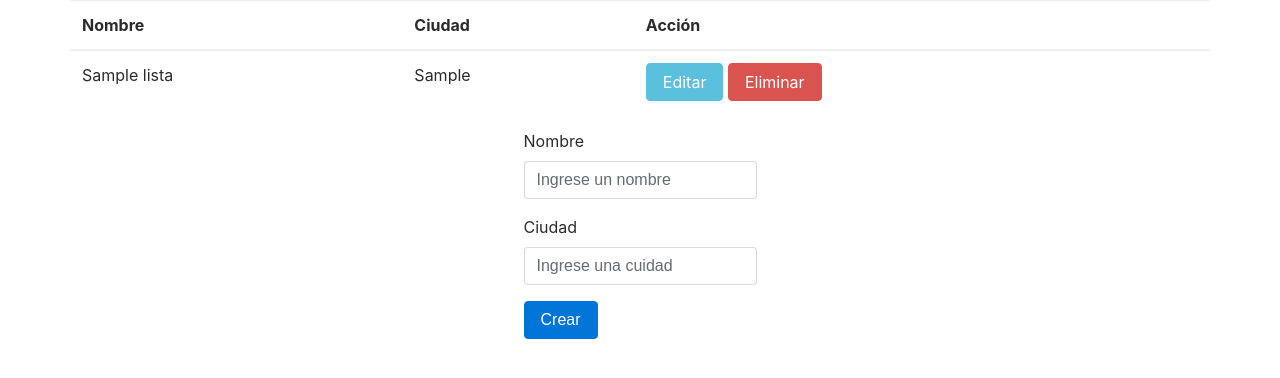
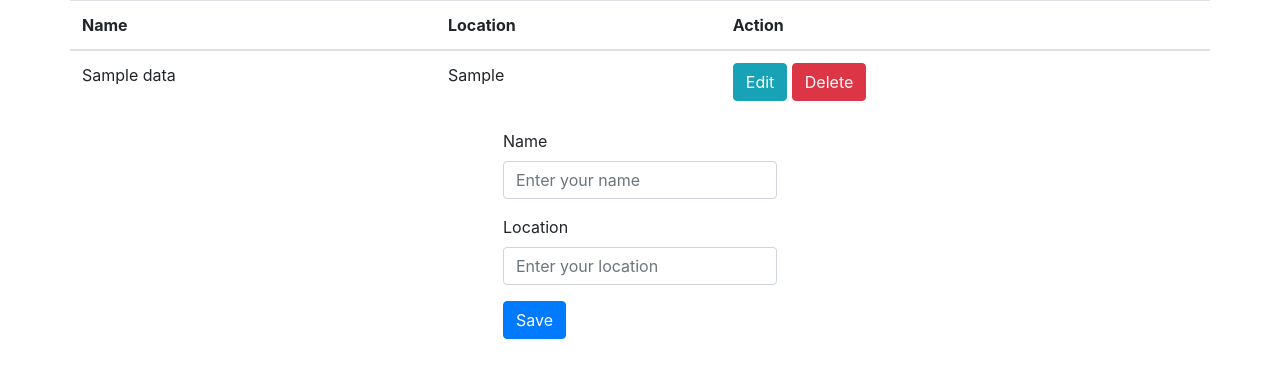
Before and after one commit to MrSairus/TodoList, a PHP site: page / in a window 1280 px wide. Shown: the top 378 px of the page. Run offline with PHP 8.4, Linux system fonts and the light colour scheme; tables that the repository leaves empty or names only in its code hold one stand-in row (values such as "Sample post"); data that the repository does not hold is empty; some libraries are stand-ins or nearby versions.

Commit message:
Se corrigieron todos los errores, ademas de hacer la conexión de los registros en phpmyadmin

```diff
--- a/index.php
+++ b/index.php
@@ -4,13 +4,13 @@
     <meta charset="UTF-8">
     <meta http-equiv="X-UA-Compatible" content="IE=edge">
     <meta name="viewport" content="width=device-width, initial-scale=1.0">
-    <title>TodoList</title>
-    <script src="https://code.jquery.com/jquery-2.1.3.min.js"></script>
-    <link rel="stylesheet" href="https://maxcdn.bootstrapcdn.com/bootstrap/4.0.0-beta.3/css/bootstrap.min.css">
-    <script src="https://maxcdn.bootstrapcdn.com/bootstrap/4.0.0-beta.3/js/bootstrap.min.js" integrity="sha384"></script>
+    <title>ToDoList2</title>
+    <script>"https://code.jquery.com/jquery-3.3.1.slim.min.js"</script>
+    <link rel="stylesheet" href="https://stackpath.bootstrapcdn.com/bootstrap/4.1.3/css/bootstrap.min.css" integrity="sha384-MCw98/SFnGE8fJT3GXwEOngsV7Zt27NXFoaoApmYm81iuXoPkFOJwJ8ERdknLPMO" crossorigin="anonymous">
+    <script href="https://maxcdn.bootstrapcdn.com/bootstrap/4.0.0/css/bootstrap.min.css" integrity="sha384-Gn5384xqQ1aoWXA+058RXPxPg6fy4IWvTNh0E263XmFcJlSAwiGgFAW/dAiS6JXm" crossorigin="anonymous"></script>
 </head>
 <body>
-    <?php require_once 'proceso.php'; ?>
+    <?php require_once 'process.php'; ?>
 
     <?php
 
@@ -26,63 +26,64 @@
     <?php endif ?>
     <div class="container">
     <?php
-    $mysqli = new mysqli('localhost','root','','BD_TODOLIST') or die(mysqli_error($mysqli));
-    $result = $mysqli -> query("SELECT * FROM LISTA") or die($mysqli->error);
+        $mysqli = new mysqli('localhost', 'root', '', 'crud') or die(mysqli_error($mysqli));
+        $result = $mysqli->query("SELECT * FROM data") or die($mysqli->error);
         //pre_r($result);
         ?>
         <div class="row justify-content-center">
             <table class="table">
                 <thead>
                     <tr>
-                    <th>Nombre</th>
-                    <th>Ciudad</th>
-                    <th colspan="2">Acción</th>
+                        <th>Name</th>
+                        <th>Location</th>
+                        <th colspan="2">Action</th>
                     </tr>
                 </thead>
         <?php
             while ($row = $result->fetch_assoc()): ?>
                 <tr>
-                <td> <?php echo $row['nombre']; ?> </td>
-                <td> <?php echo $row['ciudad']; ?> </td>
+                    <td><?php echo $row['name']; ?></td>
+                    <td><?php echo $row['location']; ?></td>
                     <td>
-                    <a href="index.php?edit=<?php echo $row['ID']; ?>" class="btn btn-info">Editar</a>
-                    <a href="proceso.php?delete=<?php echo $row['ID']; ?>" class="btn btn-danger">Eliminar</a>
+                        <a href="index.php?edit=<?php echo $row['id']; ?>"
+                            class="btn btn-info">Edit</a>
+                        <a href="process.php?delete=<?php echo $row['id']; ?>"
+                            class="btn btn-danger">Delete</a>
                     </td>
                 </tr>
             <?php endwhile; ?>
             </table>
         </div>
         <?php
-    function pre_r($array) {
+
+        function pre_r( $array ) {
             echo '<pre>';
             print_r($array);
-        echo '</pre>';
+            echo '</pre';
         }
     ?>
-
     <div class="row justify-content-center">
-    <form action="proceso.php" method="POST">
+    <form action="process.php" method="POST">
         <input type="hidden" name="id" value="<?php echo $id; ?>">
         <div class="form-group">
-        <label>Nombre</label>
-        <input type="text" name="nombre" class="form-control" value="<?php echo $nombre; ?>" placeholder="Ingrese un nombre">
+        <label>Name</label>
+        <input type="text" name="name" class="form-control" value="<?php echo $name; ?>" placeholder="Enter your name">
         </div>
         <div class="form-group">
-        <label>Ciudad</label>
-        <input type="text" name="ciudad" class="form-control" value="<?php echo $ciudad; ?>" placeholder="Ingrese una cuidad">
+        <label>Location</label>
+        <input type="text" name="location" class="form-control" value="<?php echo $location; ?>" placeholder="Enter your location">
         </div>
         <div class="form-group">
         <?php
         if ($update == true):
         ?>
-            <button type="submit" class="btn btn-info" name="actualizar">Actualizar</button>
+        <button type="submit" class="btn btn-info" name="update">Update</button>
         <?php else: ?>
-        <button type="submit" class="btn btn-primary" name="crear">Crear</button>
+        <button type="submit" class="btn btn-primary" name="save">Save</button>
         <?php endif; ?>
         </div>
     </form>
     </div>
     </div>
-
 </body>
 </html>
--- a/proceso.php
+++ /dev/null
@@ -1,58 +0,0 @@
-<?php
-
-session_start();
-
-$mysqli = new mysqli('localhost', 'root', '', 'BD_TODOLIST') or die (mysqli_error($mysqli));
-
-$id = 0;
-$update = false;
-$nombre = '';
-$ciudad = '';
-
-if (isset($_POST['crear'])) {
-    $nombre = $_POST['nombre'];
-    $ciudad = $_POST['ciudad'];
-
-    $mysqli->query("INSERT INTO LISTA (NOMBRE, CIUDAD) VALUES ('$nombre','$ciudad')") or die($mysqli->error);
-
-    $_SESSION['message'] = "El resistro se ha guardado!";
-    $_SESSION['mgs_type'] = "Exitoso";
-
-    header("ciudad: index.php");
-}
-
-if(isset($_GET['delete'])){
-    $id = $_GET['delete'];
-    $mysqli->query("DELETE FROM LISTA WHERE ID=$id") or die ($mysqli->error());
-
-    $_SESSION['message'] = "El resistro se ha eliminado!";
-    $_SESSION['mgs_type'] = "Peligro";
-
-    header("ciudad: index.php");
-}
-
-if (isset($_GET['edit'])){
-    $id = $_GET['edit'];
-    $update = true;
-    $result = $mysqli->query("SELECT * FROM LISTA WHERE ID=$id") or die($mysqli->error());
-    if (count($result)==1){
-        $row = $result->fetch_array();
-        $nombre = $row['nombre'];
-        $ciudad = $row['ciudad'];
-    }
-}
-
-if (isset($_POST['actualizar'])){
-    $id = $_POST['ID'];
-    $nombre = $_POST['nombre'];
-    $ciudad = $_POST['ciudad'];
-
-    $mysqli->query("UPDATE LISTA SET NOMBRE = '$nombre', CIUDAD='$ciudad' WHERE ID='$id'") or die(mysqli->error());
-
-    $_SESSION['message'] = "El resgistro se ha actualizado!";
-    $_SESSION['msg_type'] = "Advertencia";
-
-    header('ciudad: index.php');
-}
-
-?>
--- /dev/null
+++ b/process.php
@@ -0,0 +1,55 @@
+<?php
+
+session_start();
+
+$mysqli = new mysqli('localhost', 'root', '', 'crud') or die(mysqli_error($mysqli));
+
+$id = 0;
+$update = false;
+$name = '';
+$location = '';
+
+if (isset($_POST['save'])){
+    $name = $_POST['name'];
+    $location = $_POST['location'];
+
+    $mysqli->query("INSERT INTO data (name, location) VALUES('$name', '$location')") or die($mysqli->error);
+
+    $_SESSION['message'] = "Record has been saved!";
+    $_SESSION['msg_type'] = "success";
+
+    header('location: index.php');
+}
+
+if (isset($_GET['delete'])){
+    $id = $_GET['delete'];
+    $mysqli->query("DELETE FROM data WHERE id=$id") or die($mysqli->error());
+
+    $_SESSION['message'] = "Record has been deleted!";
+    $_SESSION['msg_type'] = "danger";
+
+    header('location: index.php');
+}
+
+if (isset($_GET['edit'])){
+    $id = $_GET['edit'];
+    $update = true;
+    $result = $mysqli->query("SELECT * FROM data WHERE id=$id") or die($mysqli->error());
+    if ($result){
+        $row = $result->fetch_array();
+        $name = $row['name'];
+        $location = $row['location'];
+    }
+}
+if (isset($_POST['update'])){
+    $id = $_POST['id'];
+    $name = $_POST['name'];
+    $location = $_POST['location'];
+
+    $mysqli->query("UPDATE data SET name='$name', location='$location' WHERE id=$id") or die($mysqli->error);
+
+    $_SESSION['message'] = "Record has been updated!";
+    $_SESSION['msg_type'] = "warning";
+
+    header('location: index.php');
+}
```
Lines whose indentation alone changed are shown as unchanged.
